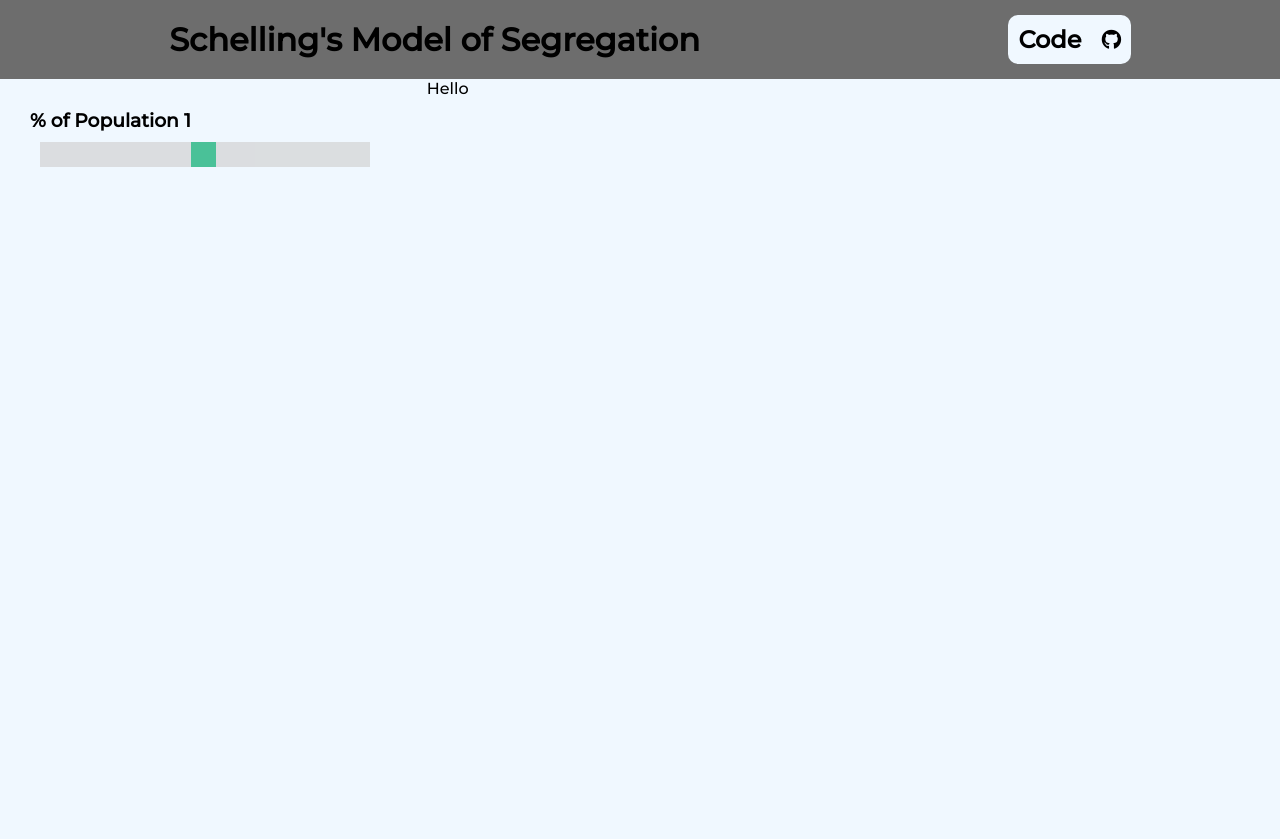
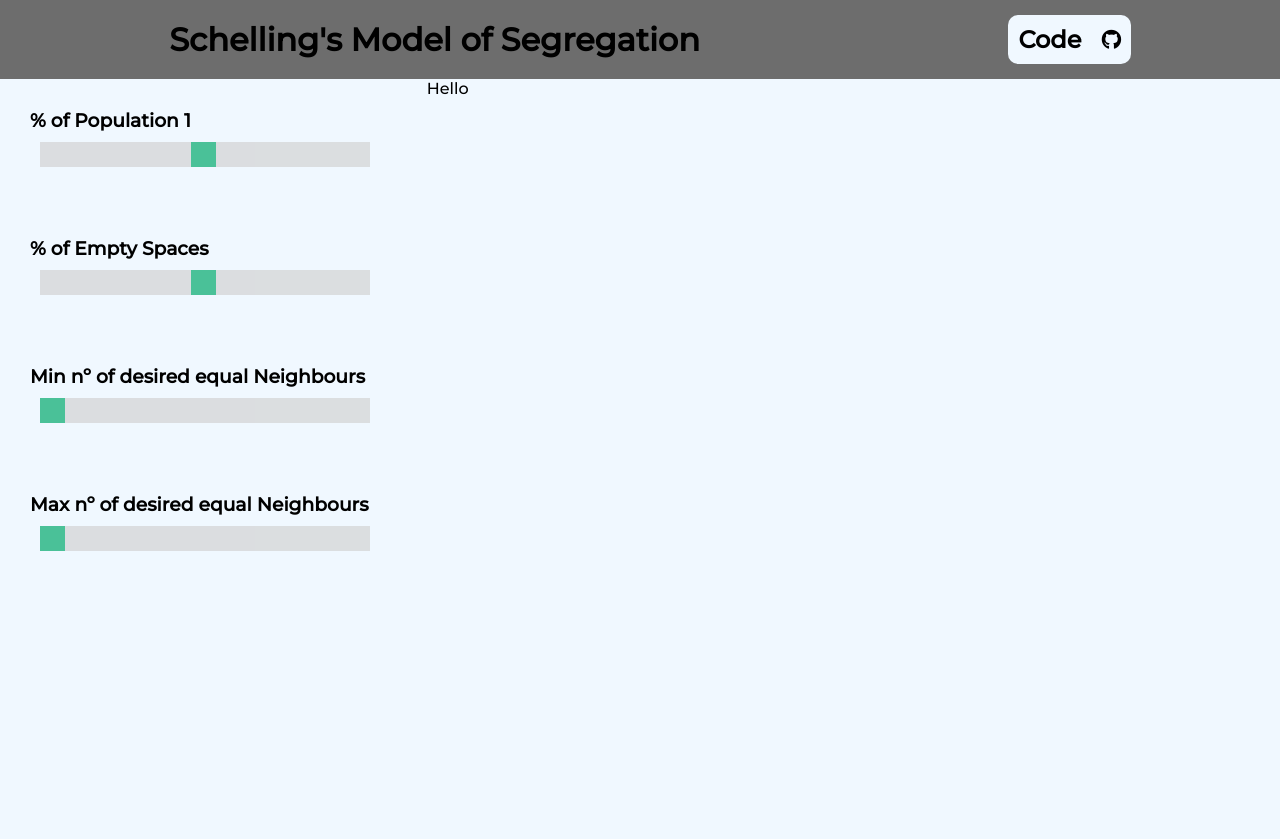
Before and after one commit to AnaSRamalhete/site, a PHP site: page /Schellings_Model/index.php in a window 1280 px wide. Run offline with PHP 8.4, Linux system fonts and the light colour scheme; a stand-in replaces the project's code that opens the database connection.

Commit message:
SM - Adding more variables to the variable section

```diff
--- a/web/Schellings_Model/index.php
+++ b/web/Schellings_Model/index.php
@@ -32,11 +32,30 @@
     <div class="main-hero">
 
         <div class="var-section">
+
             <div class="slideContainer">
                 <h3>% of Population 1</h3>
                 <input type="range" min="1" max="100" value="50" id="pPopulation1" class="slider">
             </div>
+
+            <div class="slideContainer">
+                <h3>% of Empty Spaces</h3>
+                <input type="range" min="1" max="100" value="50" id="emptySpace" class="slider">
+            </div>
+
+            <div class="slideContainer">
+                <h3>Min nº of desired equal Neighbours</h3>
+                <input type="range" min="1" max="8" value="1" id="minSameNeighbours" class="slider">
+            </div>
+
+            <div class="slideContainer">
+                <h3>Max nº of desired equal Neighbours</h3>
+                <input type="range" min="1" max="8" value="1" id="maxSameNeighbours" class="slider">
+            </div>
+
         </div>
+
+
 
         <div class="grid-section">
             Hello
```
